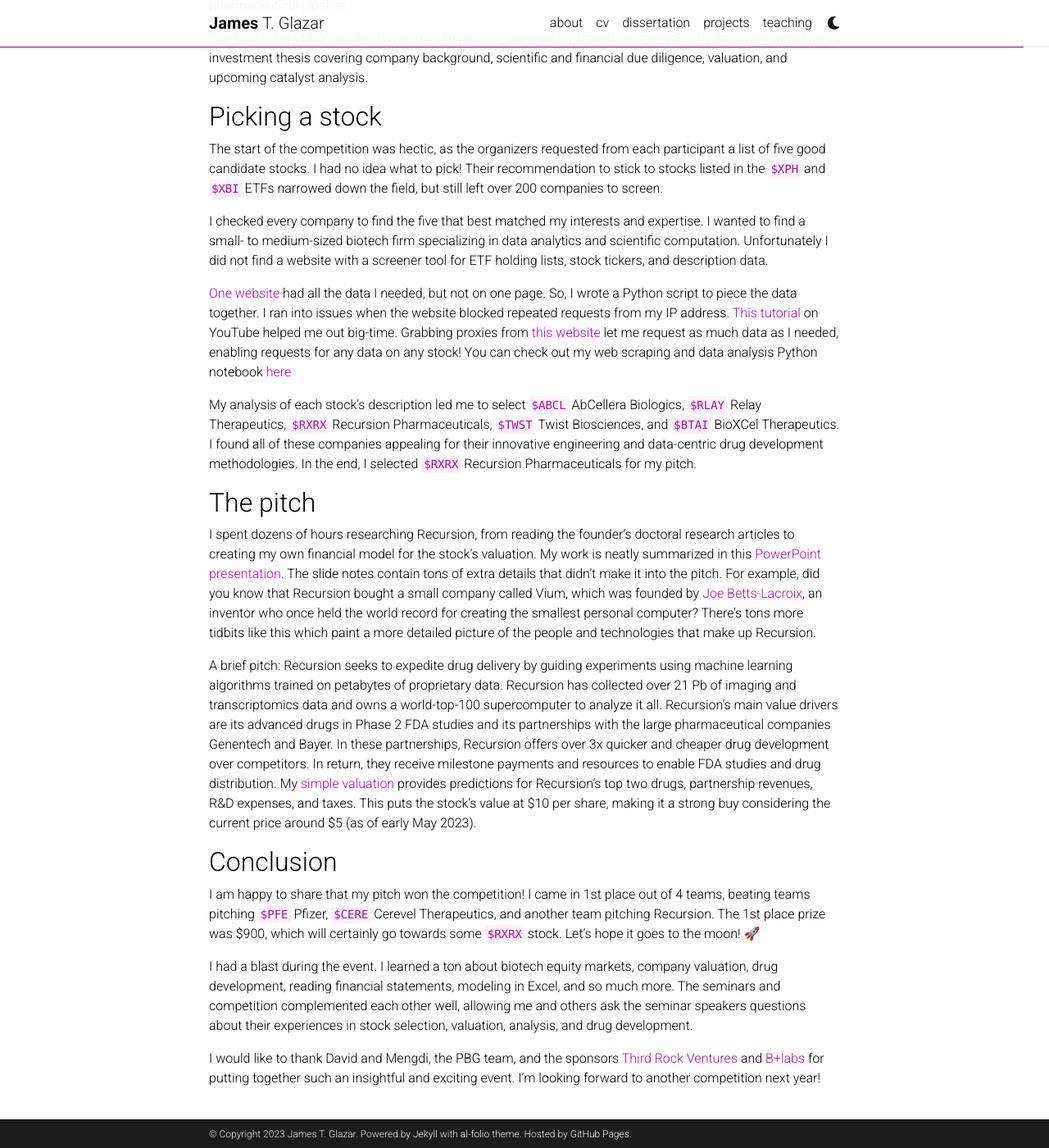
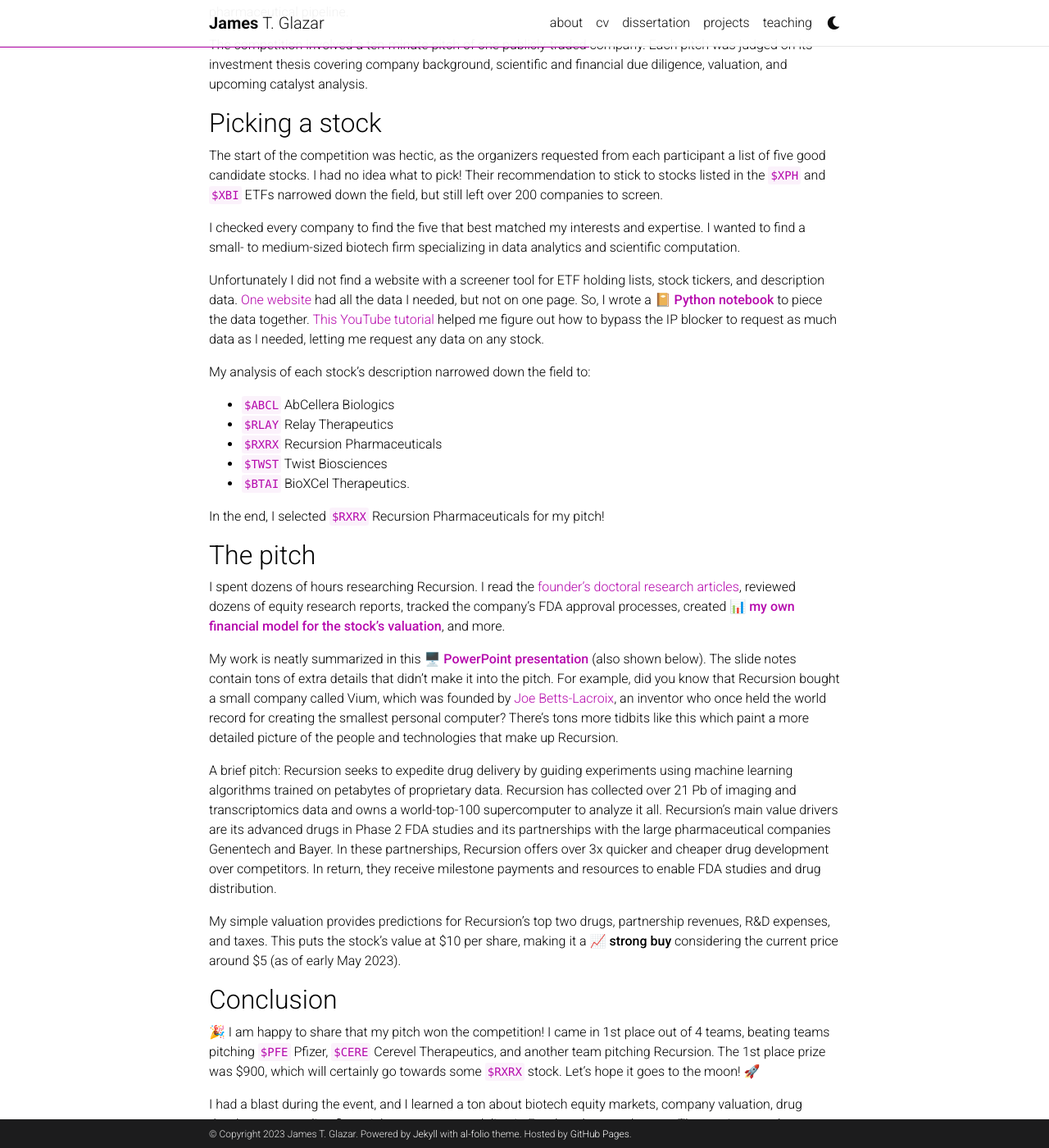
Before and after one commit to laquangthang/laquangthang.github.io, a Jekyll site: the page built from _projects/sp_project.md, in a window 1280 px wide and 1400 px high, scrolled down 516 px. Shown: the whole window at 82% size. Built offline with Jekyll 4.4.1, drawn with Linux system fonts in a browser that asks for light colours; comment, search, counter and statistics services are not loaded; a style sheet for code colours, icons or effects is not loaded; some of the changed text lies outside the part shown.

Commit message:
fix pdf embedding for pitch slides

```diff
--- a/_projects/sp_project.md
+++ b/_projects/sp_project.md
@@ -9,18 +9,19 @@ category: work
 
 From mid March to late April, the [Penn Biotech
 Group](https://pennbiotechgroup.org) ran its first [stock pitch
-competition](https://pennbiotechgroup.org/investment-research-pbg). This
-ambitious project provided practical insight and hands-on experience in biotech
-investing. VP [David Polefrone](https://www.linkedin.com/in/dpolefrone/) and
+competition](https://pennbiotechgroup.org/investment-research-pbg).
+
+VP [David Polefrone](https://www.linkedin.com/in/dpolefrone/) and
 co-president [Mengdi Tao](https://www.linkedin.com/in/mengditao/) organized six
-seminars covering private and public biotech investing, scientific due
-diligence, valuation, and effective communication. These talks featured Wharton
-professors alongside public and private equity analysts from firms including
-[RTW](https://www.rtwfunds.com), [Commodore
-Capital](https://www.commodorecapital.com), and [Foresite
-Capital](https://www.foresitecapital.com), together providing unique
-perspectives on biotech markets. At the end of the six weeks, PBG hosted a stock
-pitch competition featuring a judge panel of industry experts.
+seminars covering private and public biotech markets, scientific due diligence,
+and valuation. These talks featured Wharton professors alongside public and
+private equity analysts from firms including [RTW](https://www.rtwfunds.com),
+[Commodore Capital](https://www.commodorecapital.com), and [Foresite
+Capital](https://www.foresitecapital.com), together providing complementary
+perspectives on biotech investing.
+
+At the end, PBG hosted a stock pitch competition featuring a judge panel of
+industry experts.
 
 ## Competition rules
 
@@ -31,7 +32,7 @@ pitching -- vetting the company's leadership team, digging deep into products,
 analyzing financial statements, and scouring scientific and legal publications
 to learn about the science behind the company's pharmaceutical pipeline.
 
-The final competition involved a ten-minute pitch of one publicly-traded
+The competition involved a ten-minute pitch of one publicly-traded
 company. Each pitch was judged on its investment thesis covering company
 background, scientific and financial due diligence, valuation, and upcoming
 catalyst analysis.
@@ -45,38 +46,42 @@ narrowed down the field, but still left over 200 companies to screen.
 
 I checked every company to find the five that best matched my interests and
 expertise. I wanted to find a small- to medium-sized biotech firm specializing
-in data analytics and scientific computation. Unfortunately I did not find a
-website with a screener tool for ETF holding lists, stock tickers, and
-description data.
+in data analytics and scientific computation.
 
-[One website](https://stockanalysis.com) had all the data I needed, but not
-on one page. So, I wrote a Python script to piece the data together. I ran
-into issues when the website blocked repeated requests from my IP address. [This
-tutorial](https://www.youtube.com/watch?v=uBAaQ1Oif9k) on YouTube helped me out
-big-time. Grabbing proxies from [this website](Free-Proxy-List.net) let me
-request as much data as I needed, enabling requests for any data on any stock!
-You can check out my web scraping and data analysis Python notebook
-[here][notebook]
+Unfortunately I did not find a website with a screener tool for ETF holding
+lists, stock tickers, and description data. [One
+website](https://stockanalysis.com) had all the data I needed, but not on one
+page. So, I wrote a **[📔 Python notebook][notebook]** to piece the data together.
+[This YouTube tutorial](https://www.youtube.com/watch?v=uBAaQ1Oif9k) helped me
+figure out how to bypass the IP blocker to request as much data as I needed,
+letting me request any data on any stock.
 
-My analysis of each stock's description led me to select `$ABCL` AbCellera
-Biologics, `$RLAY` Relay Therapeutics, `$RXRX` Recursion Pharmaceuticals,
-`$TWST` Twist Biosciences, and `$BTAI` BioXCel Therapeutics. I found all of
-these companies appealing for their innovative engineering and data-centric drug
-development methodologies. In the end, I selected `$RXRX` Recursion
-Pharmaceuticals for my pitch.
+My analysis of each stock's description narrowed down the field to:
+  * `$ABCL` AbCellera Biologics
+  * `$RLAY` Relay Therapeutics
+  * `$RXRX` Recursion Pharmaceuticals
+  * `$TWST` Twist Biosciences
+  * `$BTAI` BioXCel Therapeutics.
+
+In the end, I selected `$RXRX` Recursion Pharmaceuticals for my pitch!
 
 ## The pitch
 
-I spent dozens of hours researching Recursion, from reading the founder's
-doctoral research articles to creating my own financial model for the stock's
-valuation. My work is neatly summarized in this [PowerPoint
-presentation][presentation]. The slide notes contain tons of extra details that
-didn't make it into the pitch. For example, did you know that Recursion bought a
-small company called Vium, which was founded by [Joe
-Betts-Lacroix](https://en.wikipedia.org/wiki/Joe_Betts-LaCroix), an inventor who
-once held the world record for creating the smallest personal computer? There's
-tons more tidbits like this which paint a more detailed picture of the people
-and technologies that make up Recursion.
+I spent dozens of hours researching Recursion. I read the [founder's doctoral
+research
+articles](https://scholar.google.com/citations?hl=en&user=h-RMr_IAAAAJ),
+reviewed dozens of equity research reports, tracked the company's FDA approval
+processes, created **[📊 my own financial model for the stock's
+valuation][valuation]**, and more.
+
+My work is neatly summarized in this **[🖥️ PowerPoint
+presentation][presentation]** (also shown below). The slide notes contain tons
+of extra details that didn't make it into the pitch. For example, did you know
+that Recursion bought a small company called Vium, which was founded by [Joe
+Betts-Lacroix](https://en.wikipedia.org/wiki/Joe_Betts-LaCroix), an inventor
+who once held the world record for creating the smallest personal computer?
+There's tons more tidbits like this which paint a more detailed picture of the
+people and technologies that make up Recursion.
 
 A brief pitch: Recursion seeks to expedite drug delivery by guiding experiments
 using machine learning algorithms trained on petabytes of proprietary data.
@@ -110,19 +117,14 @@ Rock Ventures](https://www.thirdrockventures.com) and
 insightful and exciting event. I'm looking forward to another competition next
 year!
 
-<!--
-See presentation slides below, or click this
-[link](../assets/pdf/pbg_comp_slides_glazar.pdf)
-
 <div style="margin-left: auto;margin-right: auto;">
-    <object data="../assets/pdf/pbg_comp_slides_glazar.pdf" type="application/pdf" width="825px" height="425px">
-        <embed src="../assets/pdf/pbg_comp_slides_glazar.pdf">
+    <object data="../../assets/pdf/pbg_comp_slides_glazar.pdf" type="application/pdf" width="825px" height="465px">
+        <embed src="../../assets/pdf/pbg_comp_slides_glazar.pdf">
             <p>This browser does not support PDFs. Please download the PDF to view it:
-            <a href="../assets/pdf/pbg_comp_slides_glazar.pdf">Download PDF</a>.</p>
+            <a href="../../assets/pdf/pbg_comp_slides_glazar.pdf">Download PDF</a>.</p>
         </embed>
     </object>
 </div>
--->
 
 [notebook]: https://colab.research.google.com/drive/1YNnSzxABPyvEjMSfxc0P26wE8J_vDcvs?usp=sharing
 [presentation]: https://docs.google.com/presentation/d/1f6h3vIJaVeIdxS6lfeMHkGjJy9nLOtpd/edit?usp=sharing&ouid=118402071372269084201&rtpof=true&sd=true
```
Also changed, not shown: other parts of _projects/sp_project.md (+8 -6 lines), 4 other files.
